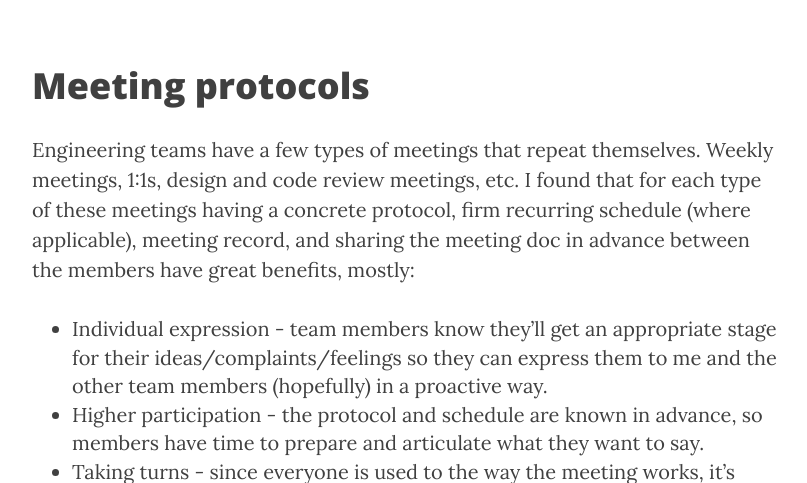
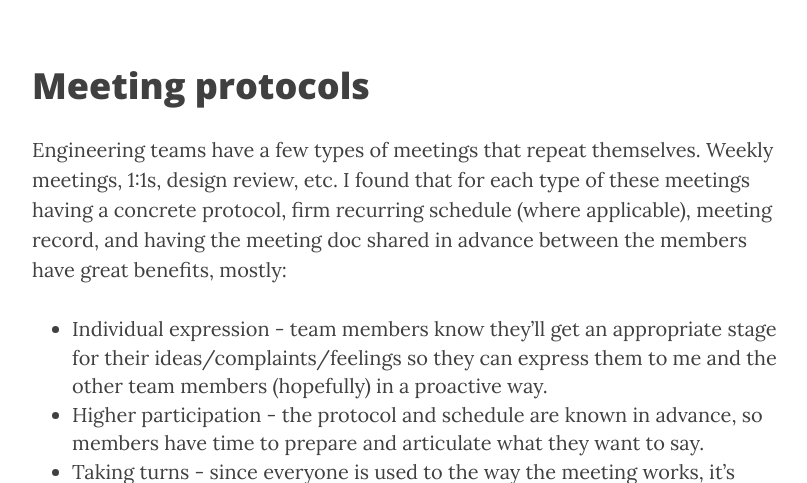
Before and after one commit to noamelf/noamelf.github.io, a Jekyll site: the page built from _posts/2019-07-07-meeting-protocols.md, in a window 1280 px wide and 900 px high, cut to the strip 417-900 px from the top of the window. Shown: the whole strip, without its empty margins (233-1040 px from the left). Built offline with Jekyll 4.4.1, drawn with Linux system fonts in a browser that asks for light colours; nearby versions of some CDN libraries; our own code applies the rules of GitHub Pages for plain Markdown files; comment, search, counter and statistics services are not loaded.

Commit message:
Update 2019-07-07-meeting-protocols.md

```diff
--- a/_posts/2019-07-07-meeting-protocols.md
+++ b/_posts/2019-07-07-meeting-protocols.md
@@ -1,6 +1,6 @@
 # Meeting protocols
 
-Engineering teams have a few types of meetings that repeat themselves. Weekly meetings, 1:1s, design and code review meetings, etc. I found that for each type of these meetings having a concrete protocol, firm recurring schedule (where applicable), meeting record, and sharing the meeting doc in advance between the members have great benefits, mostly:
+Engineering teams have a few types of meetings that repeat themselves. Weekly meetings, 1:1s, design review, etc. I found that for each type of these meetings having a concrete protocol, firm recurring schedule (where applicable), meeting record, and having the meeting doc shared in advance between the members have great benefits, mostly:
 
 * Individual expression - team members know they'll get an appropriate stage for their ideas/complaints/feelings so they can express them to me and the other team members (hopefully) in a proactive way.
 * Higher participation - the protocol and schedule are known in advance, so members have time to prepare and articulate what they want to say.
```
